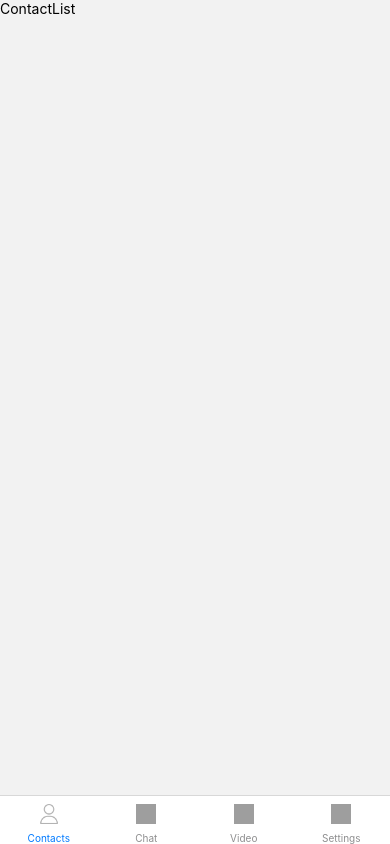
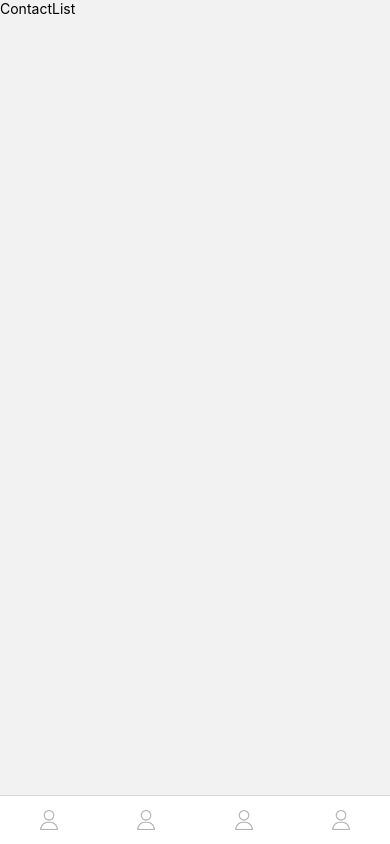
Before and after one commit to Rishabh7416/TalkToMe, a React Native app: screen / in a window 390 px wide. Built offline with nearby package versions, Linux system fonts and the light colour scheme; grey boxes are pictures that could not be loaded.

Commit message:
Navigation Labels

```diff
--- a/src/routes/routes.js
+++ b/src/routes/routes.js
@@ -18,9 +18,12 @@ export default function Routes() {
           name="Contacts"
           component={ContactList}
           options={{
+            tabBarLabel: () => {
+              return null;
+            },
             tabBarIcon: ({focused}) => (
               <Image
-                source={focused ? require('../assets/images/contactsIcon.png') : ''}
+                source={require('../assets/images/contactsIcon.png')}
                 style={{height: 20, width: 20}}
               />
             ),
@@ -30,11 +33,12 @@ export default function Routes() {
           name="Chat"
           component={ChatList}
           options={{
+            tabBarLabel: () => {
+              return null;
+            },
             tabBarIcon: ({focused}) => (
               <Image
-                source={{
-                  uri: 'https://cdn-icons-png.flaticon.com/512/456/456283.png',
-                }}
+                source={require('../assets/images/contactsIcon.png')}
                 style={{height: 20, width: 20}}
               />
             ),
@@ -44,11 +48,12 @@ export default function Routes() {
           name="Video"
           component={VideoCall}
           options={{
+            tabBarLabel: () => {
+              return null;
+            },
             tabBarIcon: ({focused}) => (
               <Image
-                source={{
-                  uri: 'https://cdn-icons-png.flaticon.com/512/456/456283.png',
-                }}
+                source={require('../assets/images/contactsIcon.png')}
                 style={{height: 20, width: 20}}
               />
             ),
@@ -58,11 +63,12 @@ export default function Routes() {
           name="Settings"
           component={Settings}
           options={{
+            tabBarLabel: () => {
+              return null;
+            },
             tabBarIcon: ({focused}) => (
               <Image
-                source={{
-                  uri: 'https://cdn-icons-png.flaticon.com/512/456/456283.png',
-                }}
+                source={require('../assets/images/contactsIcon.png')}
                 style={{height: 20, width: 20}}
               />
             ),
```
